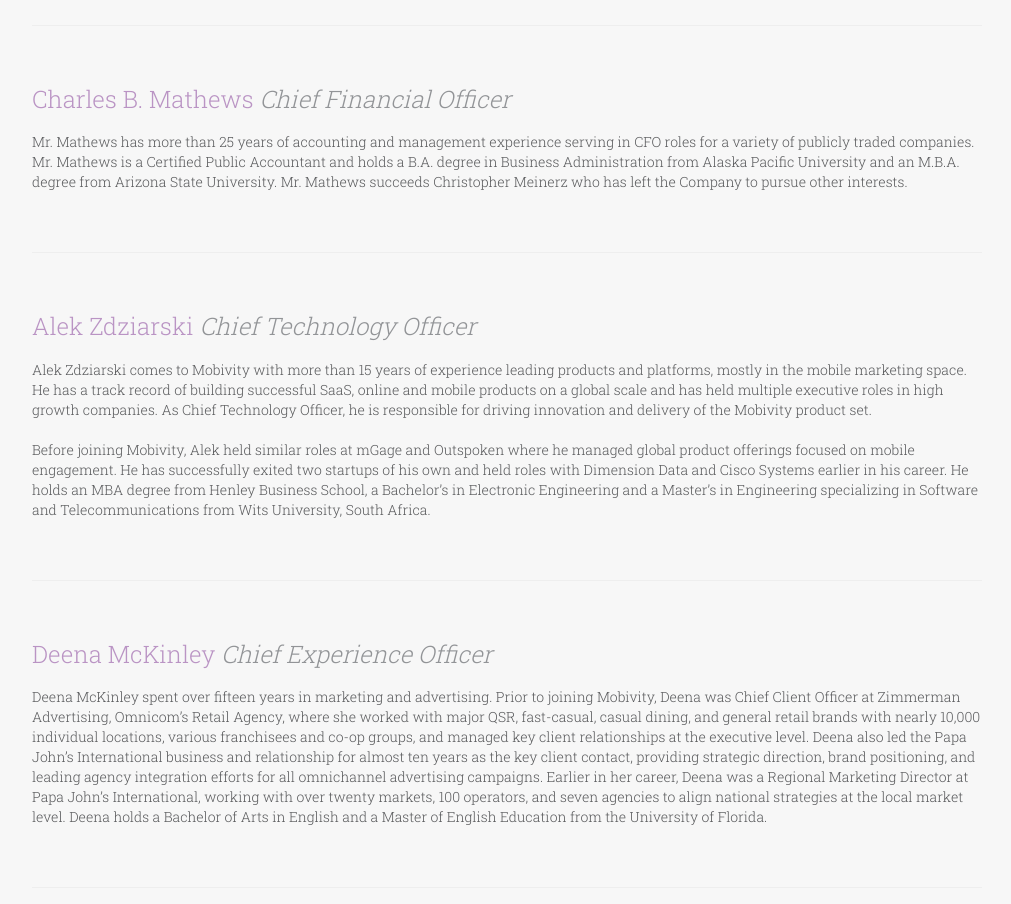
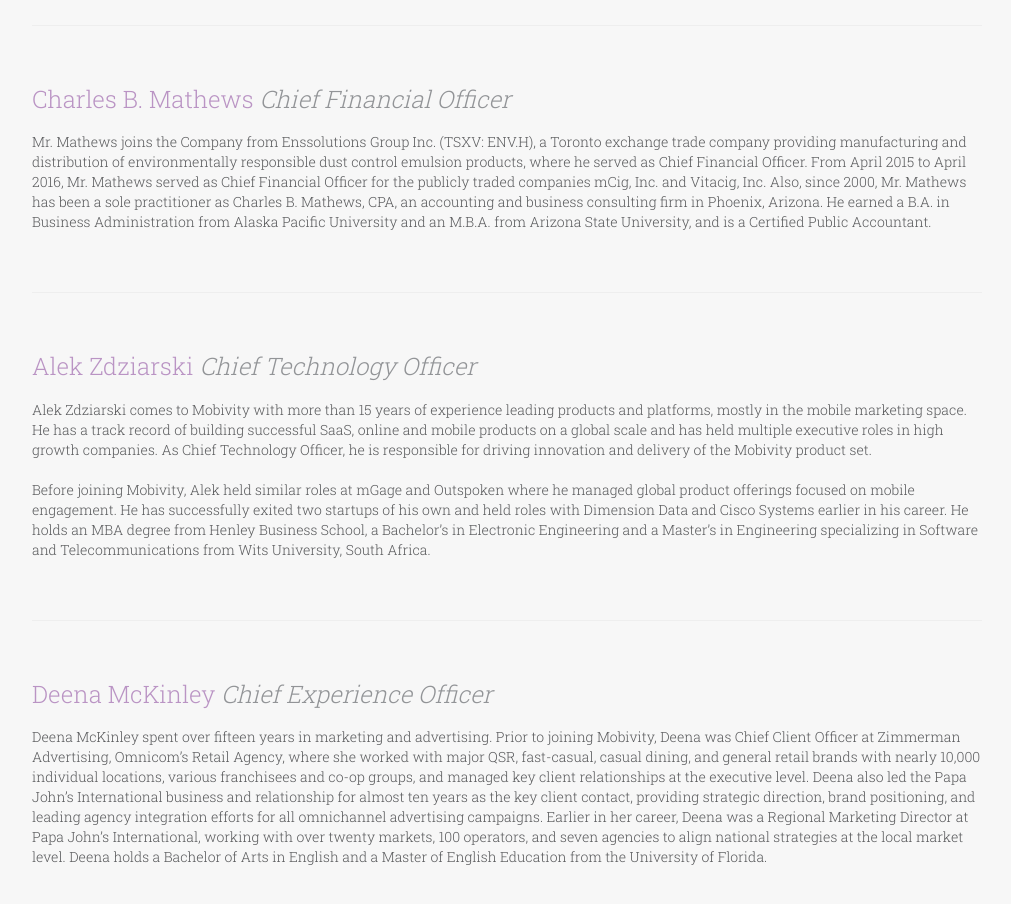
Before and after one commit to mobivity-marketing/Media-Kit, a website: page index.html in a window 1280 px wide. Shown: the part 3660-4564 px from the top of the page, without its empty margins (258-1269 px from the left). Drawn offline with nearby package versions, Linux system fonts and the light colour scheme.

Commit message:
Updated CFO Bio.

```diff
--- a/index.html
+++ b/index.html
@@ -101,7 +101,7 @@
 					<p>With more than a decade of experience building, financing, and acquiring enterprises redefining the way technology and business interact, Dennis Becker leads Mobivity’s vision of bringing businesses more customers, more often through disruptive technologies. An inventor of several patents, Becker’s background also includes awards as founder of Frontieric Corporation and CEO of Bexel Technologies. Prior to Mobivity, Dennis studied Computer Science at the University of Oregon and served in the USAF.</p>
 					<hr>
 					<h4>Charles B. Mathews <em>Chief Financial Officer</em></h4>
-					<p>Mr. Mathews has more than 25 years of accounting and management experience serving in CFO roles for a variety of publicly traded companies. Mr. Mathews is a Certified Public Accountant and holds a B.A. degree in Business Administration from Alaska Pacific University and an M.B.A. degree from Arizona State University. Mr. Mathews succeeds Christopher Meinerz who has left the Company to pursue other interests.</p>
+					<p>Mr. Mathews joins the Company from Enssolutions Group Inc. (TSXV: ENV.H), a Toronto exchange trade company providing manufacturing and distribution of environmentally responsible dust control emulsion products, where he served as Chief Financial Officer. From April 2015 to April 2016, Mr. Mathews served as Chief Financial Officer for the publicly traded companies mCig, Inc. and Vitacig, Inc. Also, since 2000, Mr. Mathews has been a sole practitioner as Charles B. Mathews, CPA, an accounting and business consulting firm in Phoenix, Arizona. He earned a B.A. in Business Administration from Alaska Pacific University and an M.B.A. from Arizona State University, and is a Certified Public Accountant.</p>
 					<hr>
 					<h4>Alek Zdziarski <em>Chief Technology Officer</em></h4>
 					<p>Alek Zdziarski comes to Mobivity with more than 15 years of experience leading products and platforms, mostly in the mobile marketing space. He has a track record of building successful SaaS, online and mobile products on a global scale and has held multiple executive roles in high growth companies. As Chief Technology Officer, he is responsible for driving innovation and delivery of the Mobivity product set.</p>
```
